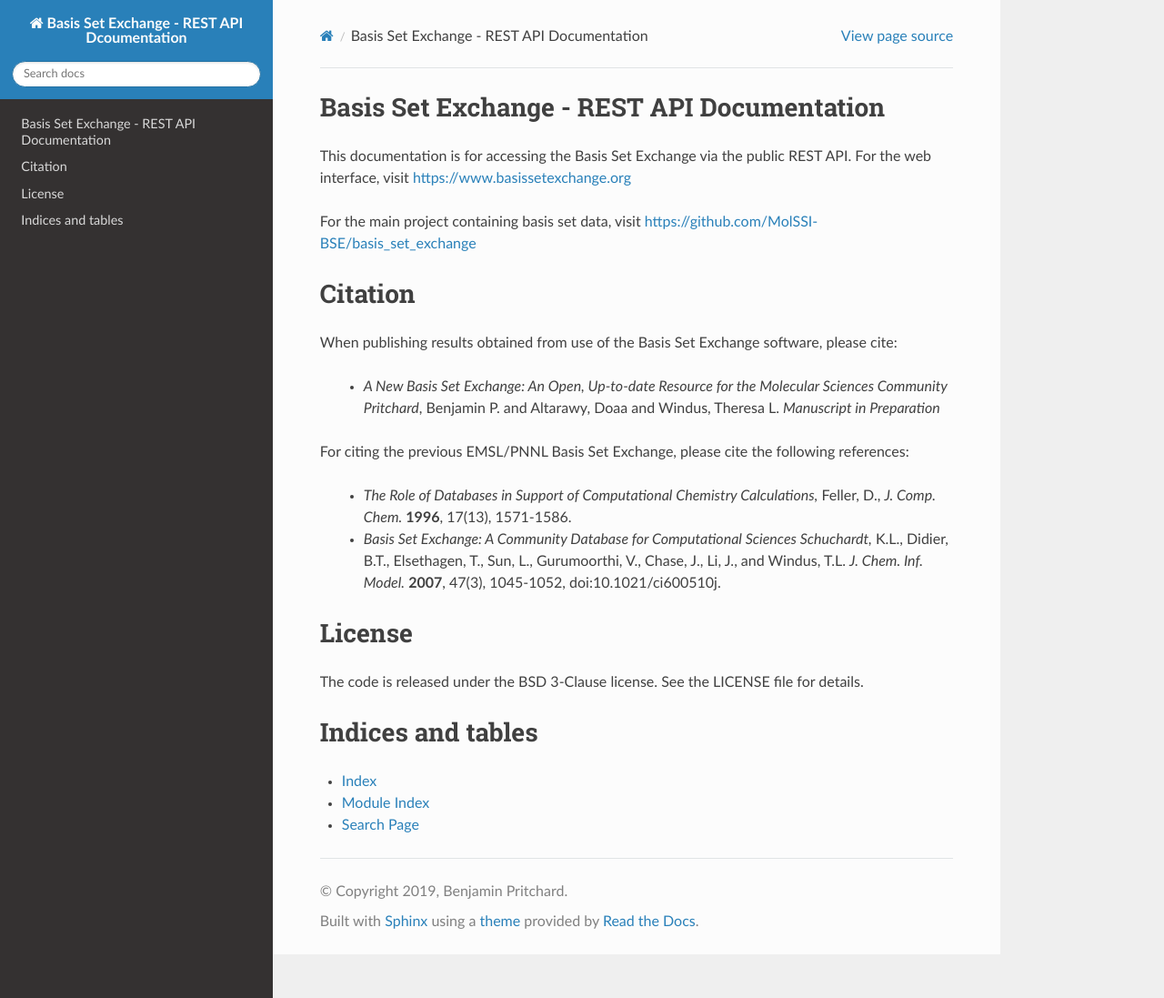
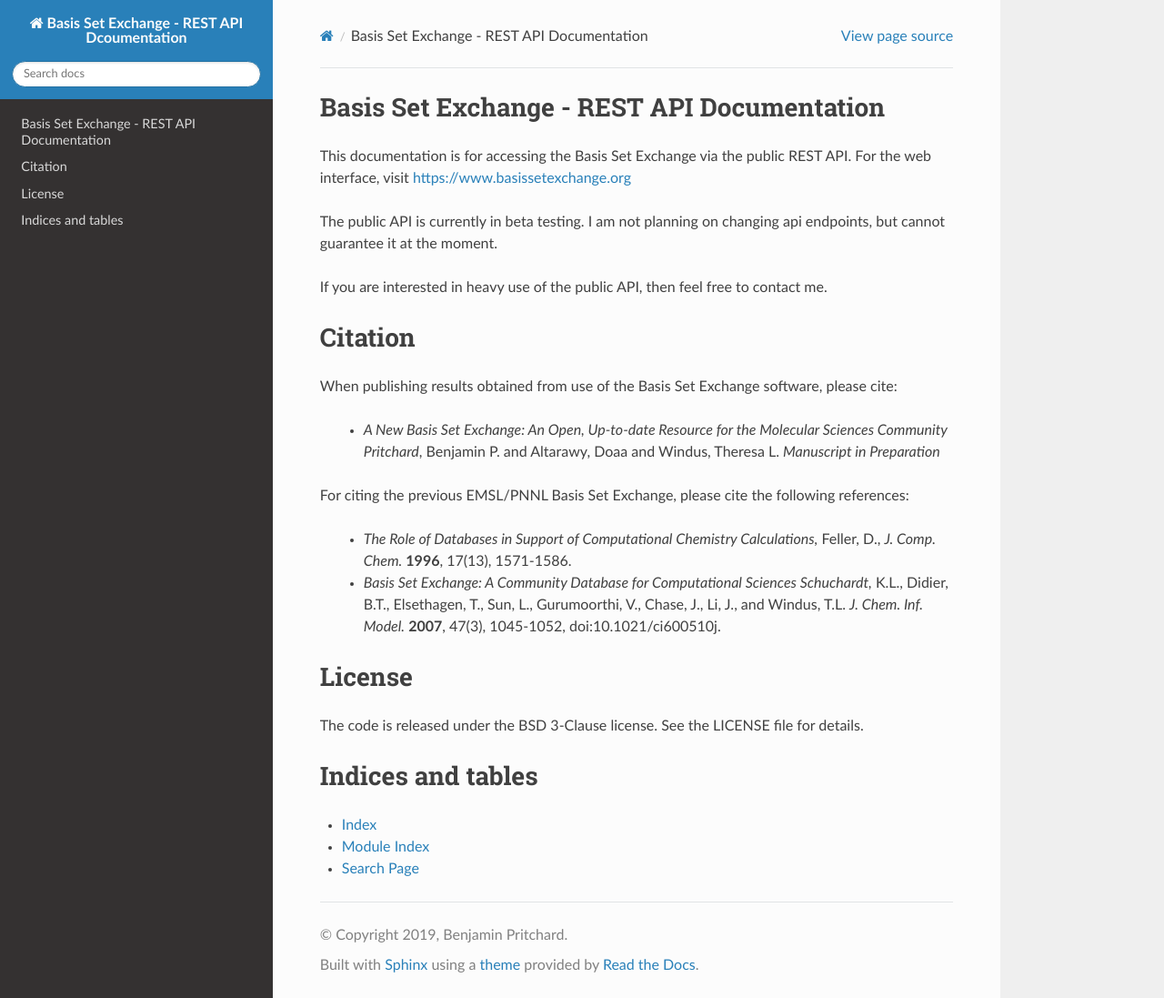
Before and after one commit to MolSSI-BSE/basis_set_exchange-apidoc, a Sphinx documentation site: the page built from doc/index.rst, in a window 1280 px wide and 1097 px high. Shown: the whole window at 91% size. Built offline with Sphinx 7.4.7 and the Read the Docs theme 2.0.0, drawn with Linux system fonts in a browser that asks for light colours; pages that are not in the unit, such as notebooks, are missing from menus.

Commit message:
Update landing page

```diff
--- a/doc/index.rst
+++ b/doc/index.rst
@@ -5,8 +5,11 @@
 the public REST API. For the web interface, visit
 https://www.basissetexchange.org
 
-For the main project containing basis set data, visit
-https://github.com/MolSSI-BSE/basis_set_exchange
+
+The public API is currently in beta testing. I am not planning on changing api endpoints, but cannot
+guarantee it at the moment.
+
+If you are interested in heavy use of the public API, then feel free to contact me.
 
 .. toctree::
    :maxdepth: 2
```
